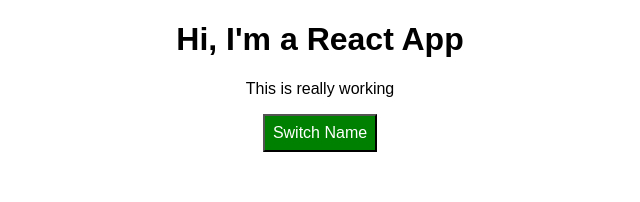
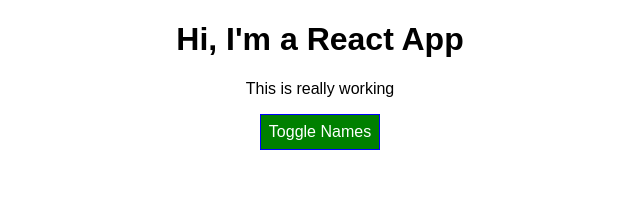
Before and after one commit to benjaminsinaiko/complete-react16, a React (Create React App) app in the folder react-complete-guide/: page / in a window 1280 px wide. Shown: the top 202 px of the page, without its empty margins (320-960 px from the left). Built offline with nearby package versions, Linux system fonts and the light colour scheme.

Commit message:
Continue splitting app into components, get functionality back

```diff
--- /dev/null
+++ b/react-complete-guide/src/components/Cockpit/Cockpit.css
@@ -0,0 +1,7 @@
+.red {
+  color: red;
+}
+
+.bold {
+  font-weight: bold;
+}
--- a/react-complete-guide/src/components/Cockpit/Cockpit.js
+++ b/react-complete-guide/src/components/Cockpit/Cockpit.js
@@ -0,0 +1,38 @@
+import React from 'react';
+import './Cockpit.css';
+
+const cockpit = props => {
+  const style = {
+    backgroundColor: 'green',
+    color: 'white',
+    font: 'inherit',
+    border: '1px solid blue',
+    padding: '8px',
+    cursor: 'pointer'
+  };
+
+  const classes = [];
+
+  if (props.showPersons) {
+    style.backgroundColor = 'red';
+  }
+
+  if (props.persons.length <= 2) {
+    classes.push('red');
+  }
+  if (props.persons.length <= 1) {
+    classes.push('bold');
+  }
+
+  return (
+    <div className="cockpit">
+      <h1>Hi, I'm a React App</h1>
+      <p className={classes.join(' ')}>This is really working</p>
+      <button style={style} onClick={props.clicked}>
+        Toggle Names
+      </button>
+    </div>
+  );
+};
+
+export default cockpit;
--- a/react-complete-guide/src/components/Persons/Person/Person.js
+++ b/react-complete-guide/src/components/Persons/Person/Person.js
@@ -1,11 +1,10 @@
 import React from 'react';
-import Radium from 'radium';
 
 import './Person.css';
 
 const Person = props => {
   const style = {
-    '@media (min-width: 500px)': {
+    '@media (minWidth: 500px)': {
       width: '450px'
     }
   };
@@ -21,4 +20,4 @@
   );
 };
 
-export default Radium(Person);
+export default Person;
--- a/react-complete-guide/src/components/Persons/Persons.js
+++ b/react-complete-guide/src/components/Persons/Persons.js
@@ -0,0 +1,18 @@
+import React from 'react';
+
+import Person from './Person/Person';
+
+const persons = props =>
+  props.persons.map((person, index) => {
+    return (
+      <Person
+        click={() => props.clicked(index)}
+        name={person.name}
+        age={person.age}
+        key={person.id}
+        changed={event => props.changed(event, person.id)}
+      />
+    );
+  });
+
+export default persons;
--- a/react-complete-guide/src/containers/App.css
+++ b/react-complete-guide/src/containers/App.css
@@ -1,3 +1,17 @@
 .App {
   text-align: center;
 }
+
+.button {
+  border: 1px solid blue;
+  padding: 16px;
+  background-color: green;
+  font: inherit;
+  color: white;
+  cursor: pointer;
+}
+
+.button:hover {
+  background-color: lightgreen;
+  color: black;
+}
--- a/react-complete-guide/src/containers/App.js
+++ b/react-complete-guide/src/containers/App.js
@@ -1,7 +1,8 @@
 import React, { Component } from 'react';
 import './App.css';
-import Radium, { StyleRoot } from 'radium';
-import Person from '../components/Persons/Person/Person';
+
+import Persons from '../components/Persons/Persons';
+import Cockpit from '../components/Cockpit/Cockpit';
 
 class App extends Component {
   state = {
@@ -36,6 +37,7 @@
     const persons = [...this.state.persons];
     persons.splice(personIndex, 1);
     this.setState({ persons: persons });
+    console.log(this.state.persons);
   };
 
   togglePersonsHandler = () => {
@@ -44,71 +46,32 @@
   };
 
   render() {
-    const style = {
-      backgroundColor: 'green',
-      color: 'white',
-      font: 'inherit',
-      border: '1x solid blue',
-      padding: '8px',
-      cursor: 'pointer',
-      ':hover': {
-        backgroundColor: 'lightgreen',
-        color: 'black'
-      }
-    };
-
+    console.log(this.state);
     let persons = null;
 
     if (this.state.showPersons) {
       persons = (
         <div>
-          {this.state.persons.map((person, index) => {
-            return (
-              <Person
-                click={() => this.deletePersonHandler(index)}
-                name={person.name}
-                age={person.age}
-                key={person.id}
-                changed={event => this.nameChangedHandler(event, person.id)}
-              />
-            );
-          })}
+          <Persons
+            persons={this.state.persons}
+            clicked={this.deletePersonHandler}
+            changed={this.nameChangedHandler}
+          />
         </div>
       );
-
-      style.backgroundColor = 'red';
-      style[':hover'] = {
-        backgroundColor: 'salmon',
-        color: 'black'
-      };
-    }
-
-    const classes = [];
-    if (this.state.persons.length <= 2) {
-      classes.push('red');
-    }
-    if (this.state.persons.length <= 1) {
-      classes.push('bold');
     }
 
     return (
-      <StyleRoot>
-        <div className="App">
-          <h1>Hi, I'm a React App</h1>
-          <p className={classes.join(' ')}>This is really working</p>
-          <button style={style} onClick={this.togglePersonsHandler}>
-            Switch Name
-          </button>
-          {persons}
-        </div>
-      </StyleRoot>
+      <div className="App">
+        <Cockpit
+          showPersons={this.state.showPersons}
+          persons={this.state.persons}
+          clicked={this.togglePersonsHandler}
+        />
+        {persons}
+      </div>
     );
-    // return React.createElement(
-    //   'div',
-    //   { className: 'App' },
-    //   React.createElement('h1', null, "Hi, I'm a React App!!")
-    // );
   }
 }
 
-export default Radium(App);
+export default App;
```
Also changed, not shown: react-complete-guide/.eslintrc.js.
